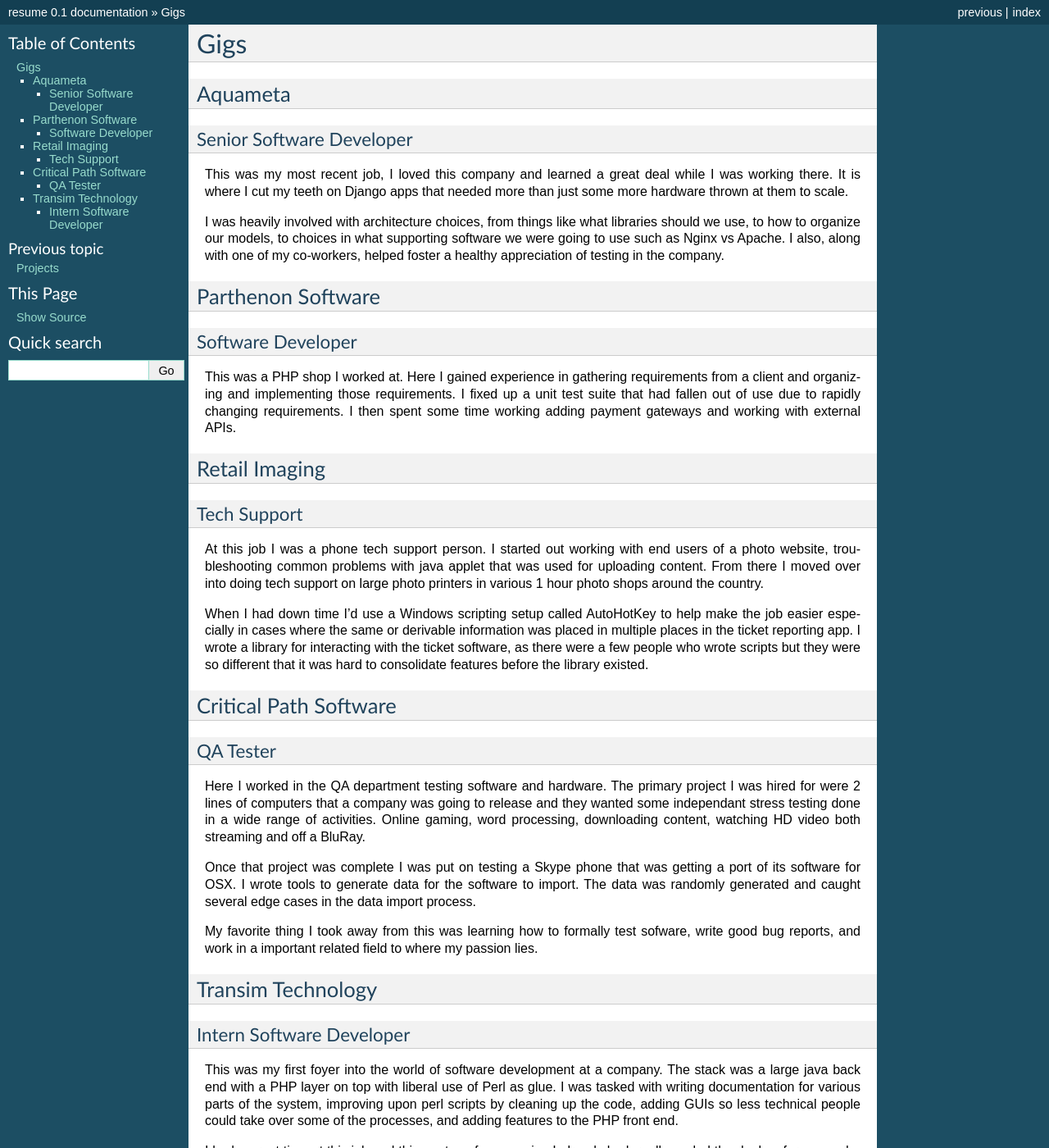
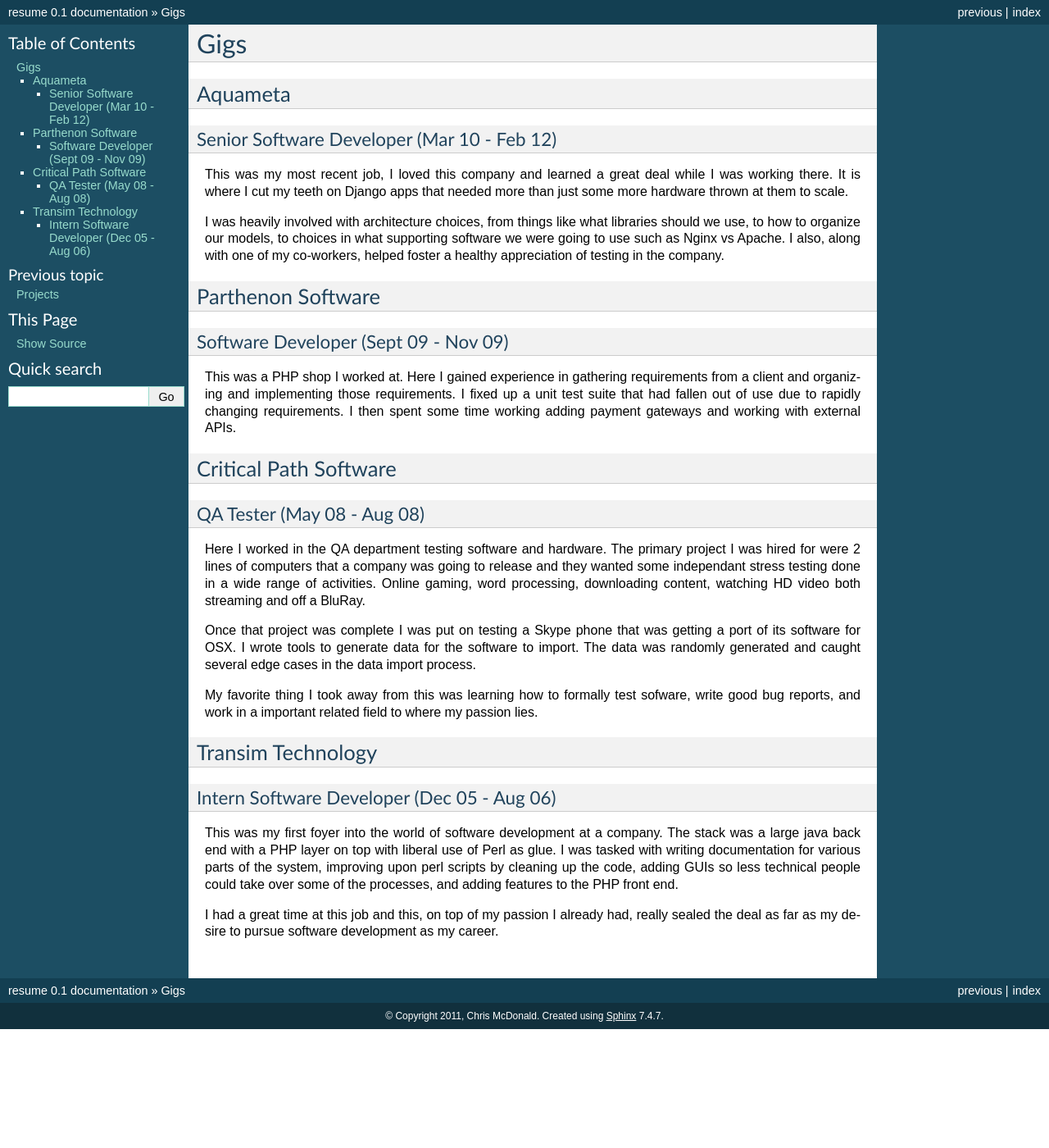
Before and after one commit to wraithan/resume, a Sphinx documentation site: the page built from docs/gigs.rst, in a window 1280 px wide and 1400 px high. Shown: the whole window at 82% size. Built offline with Sphinx 7.4.7, drawn with Linux system fonts in a browser that asks for light colours.

Commit message:
month year in gigs

```diff
--- a/docs/gigs.rst
+++ b/docs/gigs.rst
@@ -4,8 +4,8 @@
 
 Aquameta
 ########
-Senior Software Developer
-*************************
+Senior Software Developer (Mar 10 - Feb 12)
+*******************************************
 
 This was my most recent job, I loved this company and learned a great
 deal while I was working there. It is where I cut my teeth on Django
@@ -20,8 +20,8 @@
 
 Parthenon Software
 ##################
-Software Developer
-******************
+Software Developer (Sept 09 - Nov 09)
+*************************************
 
 This was a PHP shop I worked at. Here I gained experience in gathering
 requirements from a client and organizing and implementing those
@@ -29,29 +29,10 @@
 due to rapidly changing requirements. I then spent some time working
 adding payment gateways and working with external APIs.
 
-Retail Imaging
-##############
-Tech Support
-************
-
-At this job I was a phone tech support person. I started out working
-with end users of a photo website, troubleshooting common problems
-with java applet that was used for uploading content. From there I
-moved over into doing tech support on large photo printers in various
-1 hour photo shops around the country.
-
-When I had down time I'd use a Windows scripting setup called
-AutoHotKey to help make the job easier especially in cases where the
-same or derivable information was placed in multiple places in the
-ticket reporting app. I wrote a library for interacting with the
-ticket software, as there were a few people who wrote scripts but they
-were so different that it was hard to consolidate features before the
-library existed.
-
 Critical Path Software
 ######################
-QA Tester
-*********
+QA Tester (May 08 - Aug 08)
+***************************
 
 Here I worked in the QA department testing software and hardware. The
 primary project I was hired for were 2 lines of computers that a
@@ -72,8 +53,8 @@
 
 Transim Technology
 ##################
-Intern Software Developer
-*************************
+Intern Software Developer (Dec 05 - Aug 06)
+*******************************************
 
 This was my first foyer into the world of software development at a
 company. The stack was a large java back end with a PHP layer on top
```
